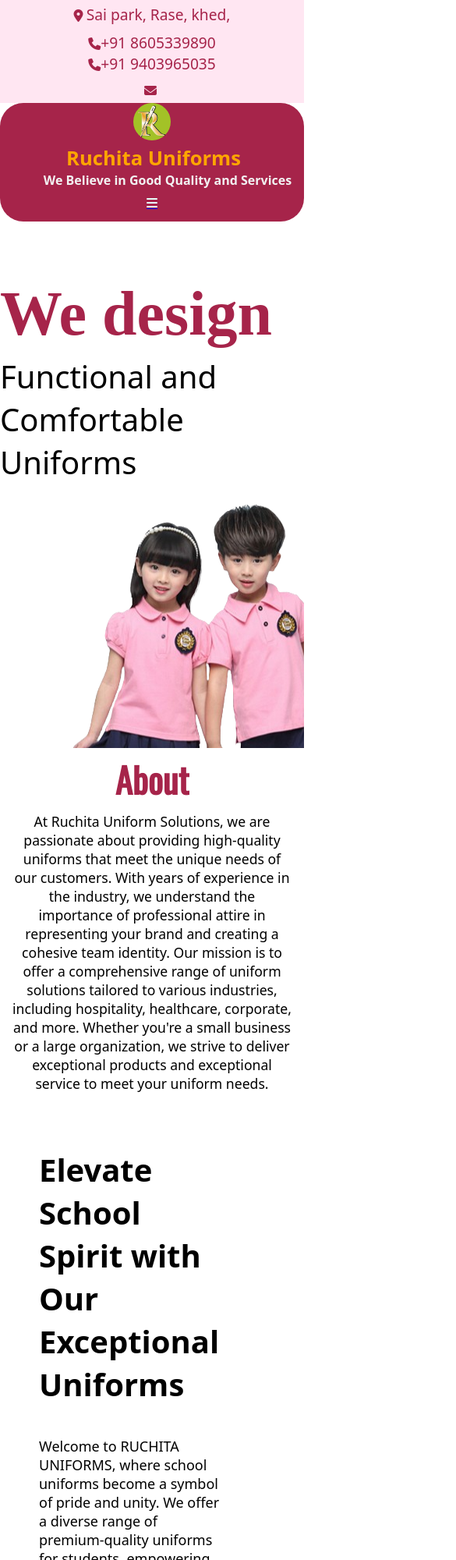
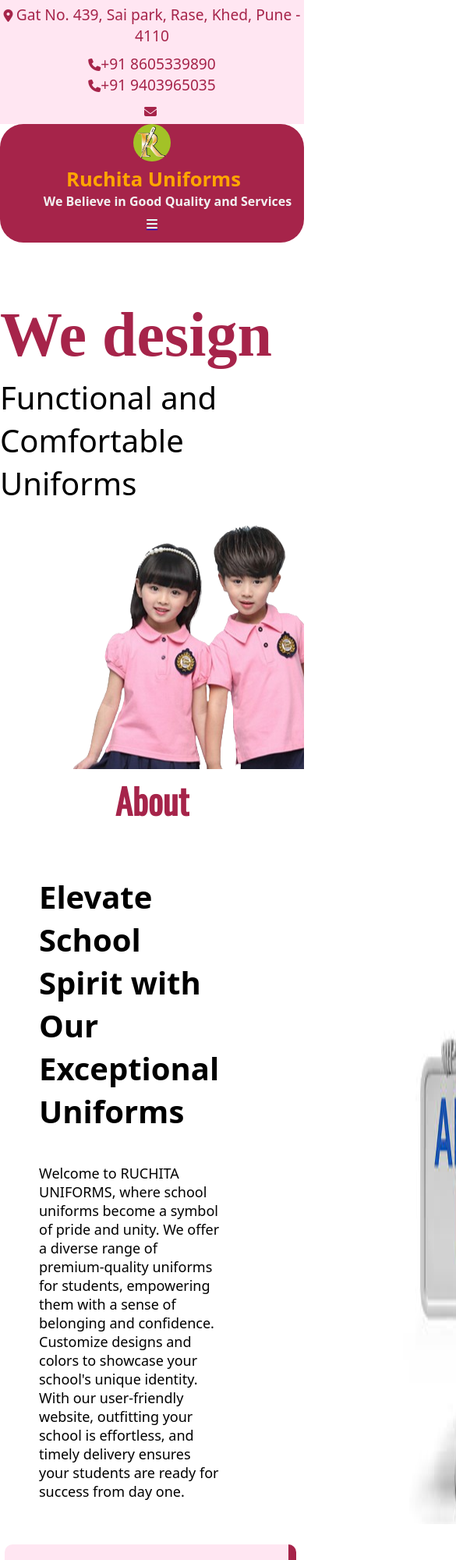
Before and after one commit to Yogesh1501/Ruchita_Uniform, a plain HTML site: page index.html in a window 390 px wide. Shown: the top 2000 px of the page at 78% size, 585 px wide, since content can reach past the window. Drawn offline with nearby package versions, Linux system fonts and the light colour scheme; a web font is replaced by a local one.

Commit message:
Update Files

```diff
--- a/index.html
+++ b/index.html
@@ -20,7 +20,7 @@
 
     <div id ="border-img" class="ad-co-div-h">
         <div class="ad-co">
-            <a href=""> <i class="fa-solid fa-location-dot" style="color: #a6244a;"></i>&nbsp;<span style="color: #a6244a">Sai park, Rase, khed, </span></a>
+            <a href=""> <i class="fa-solid fa-location-dot" style="color: #a6244a;"></i>&nbsp;<span style="color: #a6244a">Gat No. 439, Sai park, Rase, Khed, Pune - 4110 </span></a>
         </div>
         <div class="ad-co">
             <a href="tel:8605339890" class="phone"><i class="fa-solid fa-phone" style="color:#a6244a;"></i><span style="color: #a6244a">+91 8605339890 </span></a>
@@ -67,10 +67,10 @@
 
               <ul class="social-icons">
                 <!-- <li><a href="" class="youtube social"><i class="fa fa-youtube-play" aria-hidden="true"></i></a></li> -->
-                <li><a href="https://www.facebook.com/profile.php?id=100091490453411" class="facebook social"><i class="fab fa-facebook" aria-hidden="true"></i></a></li>
-                <li><a href="https://www.facebook.com/profile.php?id=100091490453411" class="instagram social"><i class="fab fa-instagram" aria-hidden="true"></i></a></li>
-                <li><a href="https://www.facebook.com/profile.php?id=100091490453411" class="whatsapp social"><i class="fab fa-whatsapp" aria-hidden="true"></i></a></li>
-           </ul>
+                <li><a href="#" class="facebook social"><i class="fab fa-facebook" aria-hidden="true"></i></a></li>
+                <li><a href="#" class="instagram social"><i class="fab fa-instagram" aria-hidden="true"></i></a></li>
+                <li><a href="https://wa.me/9403965035?text=Hello%20there!" class="whatsapp social"><i class="fab fa-whatsapp" aria-hidden="true"></i></a></li>
+              </ul>
             <!-- Add more social media icons here -->
         </nav>
     </header>
@@ -105,9 +105,7 @@
                         <div class="card-head text-center">
                             <h2 class="head-t">About</h2>
                             <p class="t-color">
-                                At Ruchita Uniform Solutions, we are passionate about providing high-quality uniforms that meet the unique needs of our customers. With years of experience in the industry, we understand the importance of professional attire in representing your brand and creating a cohesive team identity.
 
-                                Our mission is to offer a comprehensive range of uniform solutions tailored to various industries, including hospitality, healthcare, corporate, and more. Whether you're a small business or a large organization, we strive to deliver exceptional products and exceptional service to meet your uniform needs.
                             </p>
                         </div>
                     </div>
@@ -120,9 +118,10 @@
                   <h3>  Elevate School Spirit with Our Exceptional Uniforms</h3>
                     <h5>Welcome to RUCHITA UNIFORMS, where school uniforms become a symbol of pride and unity. We offer a diverse range of premium-quality uniforms for students, empowering them with a sense of belonging and confidence. Customize designs and colors to showcase your school's unique identity. With our user-friendly website, outfitting your school is effortless, and timely delivery ensures your students are ready for success from day one.
                     </h5>
+
                 </div>
-                <div>
-                    <img src="" alt="">
+                <div class="About-img">
+                  <img src="./img/about_us.jpeg" alt="about us">
                 </div>
             </div>
         </div>
@@ -183,8 +182,10 @@
                       <div class="card-head text-center">
                           <h2 class="head-t">Services</h2>
                           <p class="t-color">
-                              Do you have any questions? Please do not hesitate to contact us directly. Our team will help you.
-                          </p>
+                            At Ruchita Uniform Solutions, we are passionate about providing high-quality uniforms that meet the unique needs of our customers. With years of experience in the industry, we understand the importance of professional attire in representing your brand and creating a cohesive team identity.
+
+                            Our mission is to offer a comprehensive range of uniform solutions tailored to various industries, including hospitality, healthcare, corporate, and more. Whether you're a small business or a large organization, we strive to deliver exceptional products and exceptional service to meet your uniform needs.
+                         </p>
                       </div>
                   </div>
               </div>
--- a/newstyle.css
+++ b/newstyle.css
@@ -557,3 +557,25 @@
     font-size: 18px;
     font-weight: 400;
   }
+
+  .About-img{
+    padding: 20px;
+    padding-left: 200px;
+    display: flex;
+    flex-wrap: wrap;
+    mix-blend-mode: multiply;
+    height: 300px;
+  }
+
+  @media only screen and (max-width:900px){
+    .About-img{
+      grid-template-columns: 1fr;
+    }
+  }
+
+  @media only screen and (max-width:580px){
+    .About-img{
+      width: 99%;
+      height: auto;
+    }
+  }
```
Also changed, not shown: About.html (added), Contact.html (added), Courses.html (added), Gallery.html (added), img/about_us.jpeg (added).
